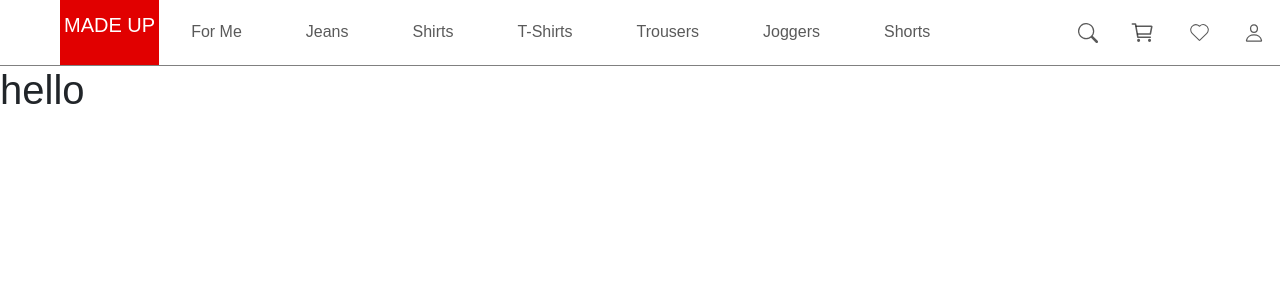
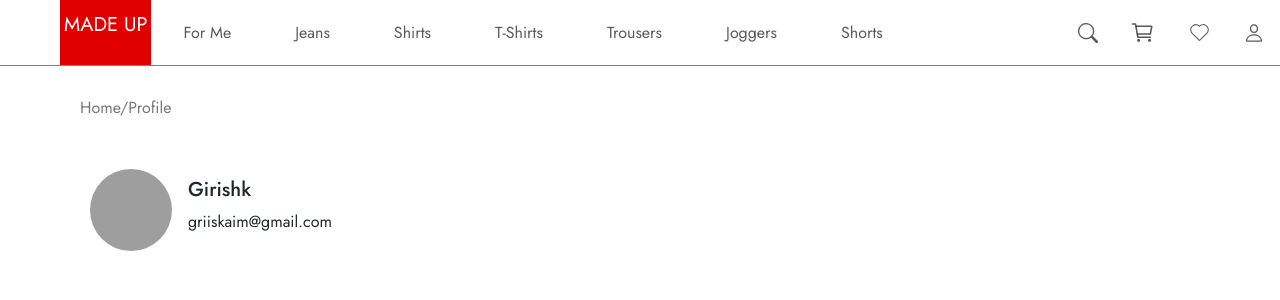
Before and after one commit to DineshSainath/CasaRetail, a React (Create React App) app: page / in a window 1280 px wide. Shown: the top 300 px of the page. Built offline with nearby package versions, Linux system fonts and the light colour scheme; grey boxes are pictures that could not be loaded.

Commit message:
added Home page and Profile card

```diff
--- a/public/index.html
+++ b/public/index.html
@@ -24,6 +24,12 @@
       work correctly both with client-side routing and a non-root public URL.
       Learn how to configure a non-root public URL by running `npm run build`.
     -->
+    <link rel="preconnect" href="https://fonts.googleapis.com" />
+    <link rel="preconnect" href="https://fonts.gstatic.com" crossorigin />
+    <link
+      href="https://fonts.googleapis.com/css2?family=Jost:wght@200;300;400;500&display=swap"
+      rel="stylesheet"
+    />
     <title>React App</title>
   </head>
   <body>
--- a/src/App.css
+++ b/src/App.css
@@ -6,3 +6,13 @@
 .App-header {
   background-color: white;
 }
+
+.nav-heading {
+  margin: 30px 0px 0px 80px;
+  color: #777;
+  font-family: Jost;
+  font-size: 16px;
+  font-style: normal;
+  font-weight: 400;
+  line-height: normal;
+}
--- a/src/App.js
+++ b/src/App.js
@@ -1,13 +1,14 @@
 import './App.css'
 import NavbarComponent from './NavbarComponent.jsx'
-
+import Home from './Home.jsx'
 function App() {
   return (
     <div className="App">
       <header className="app-header">
         <NavbarComponent />
       </header>
-      <h1>hello</h1>
+
+      <Home />
     </div>
   )
 }
--- /dev/null
+++ b/src/Home.jsx
@@ -0,0 +1,13 @@
+import ProfileCard from './ProfileCard'
+
+function Home() {
+  return (
+    <div>
+      <div className="nav-heading">Home/Profile</div>
+
+      <ProfileCard />
+    </div>
+  )
+}
+
+export default Home
--- /dev/null
+++ b/src/MenuCard.jsx
@@ -0,0 +1,3 @@
+function MenuCard() {}
+
+export default MenuCard
--- /dev/null
+++ b/src/ProfileCard.css
@@ -0,0 +1,18 @@
+.profile-card {
+  margin: 50px 0 auto 90px;
+  display: flex;
+  align-items: center;
+  max-width: 20em;
+}
+
+.profile-pic {
+  width: 82px;
+  height: 82px;
+  border-radius: 50px;
+  object-fit: cover;
+}
+
+.details {
+  margin-left: 1em;
+  margin-top: 0.5em;
+}
--- /dev/null
+++ b/src/ProfileCard.jsx
@@ -0,0 +1,14 @@
+import './ProfileCard.css'
+function ProfileCard() {
+  return (
+    <div className="profile-card">
+      <img className="profile-pic" src="https://shorturl.at/buHLY" />
+      <span className="details">
+        <h5 className="name">Girishk</h5>
+        <p className="email">griiskaim@gmail.com</p>
+      </span>
+    </div>
+  )
+}
+
+export default ProfileCard
```
